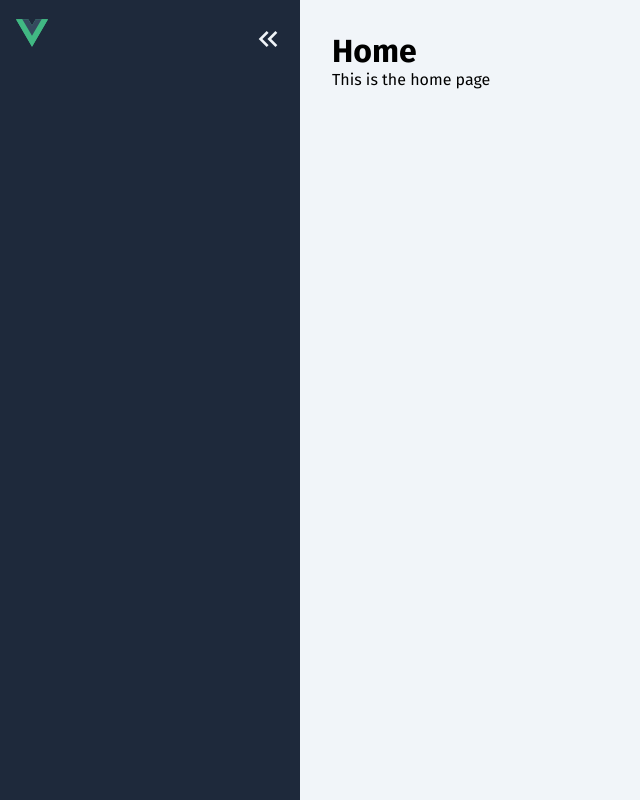
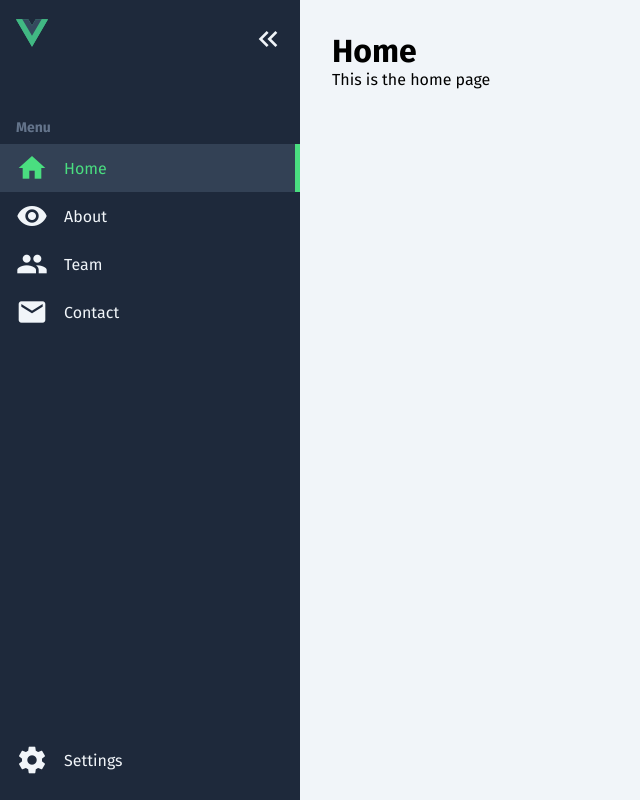
Before and after one commit to leuzaoo/sidebar-vuejs, a Vue app: page / in a window 1280 px wide. Both pictures are taken after a click on the button "keyboard_double_arrow_right". Shown: the whole page, without its empty margins (0-640 px from the left). Built offline with nearby package versions, Linux system fonts and the light colour scheme.

Commit message:
update scss and included localStorage

```diff
--- a/src/components/Sidebar.vue
+++ b/src/components/Sidebar.vue
@@ -9,16 +9,47 @@
         <span class="material-icons">keyboard_double_arrow_right</span>
       </button>
     </div>
+
+    <h3>Menu</h3>
+    <div class="menu">
+      <router-link class="button" to="/">
+        <span class="material-icons">home</span>
+        <span class="text">Home</span>
+      </router-link>
+      <router-link class="button" to="/about">
+        <span class="material-icons">visibility</span>
+        <span class="text">About</span>
+      </router-link>
+      <router-link class="button" to="/team">
+        <span class="material-icons">group</span>
+        <span class="text">Team</span>
+      </router-link>
+      <router-link class="button" to="/contact">
+        <span class="material-icons">email</span>
+        <span class="text">Contact</span>
+      </router-link>
+    </div>
+
+    <div class="flex"></div>
+
+    <div class="menu">
+      <router-link class="button" to="/settings">
+        <span class="material-icons">settings</span>
+        <span class="text">Settings</span>
+      </router-link>
+    </div>
   </aside>
 </template>
 
 <script setup>
 import { ref } from "vue";
 
-const is_expanded = ref(false);
+const is_expanded = ref(localStorage.getItem("is_expanded") === "true");
 
 const ToggleMenu = () => {
   is_expanded.value = !is_expanded.value;
+
+  localStorage.setItem("is_expanded", is_expanded.value);
 };
 </script>
 
@@ -35,6 +66,10 @@
   color: var(--light);
 
   transition: 0.2s ease-out;
+
+  .flex {
+    flex: 1 1 0;
+  }
 
   .logo {
     margin-bottom: 1rem;
@@ -71,6 +106,56 @@
     }
   }
 
+  h3,
+  .button .text {
+    opacity: 0;
+    transition: 0.3s ease-out;
+  }
+
+  h3 {
+    color: var(--grey);
+    font-size: 0.875rem;
+    margin-bottom: 0.5rem;
+    text-transform: uppercase10;
+  }
+
+  .menu {
+    margin: 0 -1rem;
+
+    .button {
+      display: flex;
+      align-items: center;
+      text-decoration: none;
+
+      padding: 0.5rem 1rem;
+      transition: 0.2s ease-out;
+
+      .material-icons {
+        font-size: 2rem;
+        color: var(--light);
+        transition: 0.2s ease-out;
+      }
+
+      .text {
+        color: var(--light);
+        transition: 0.2s ease-out;
+      }
+
+      &:hover,
+      &.router-link-exact-active {
+        background-color: var(--dark-alt);
+        .material-icons,
+        .text {
+          color: var(--primary);
+        }
+      }
+
+      &.router-link-exact-active {
+        border-right: 5px solid var(--primary);
+      }
+    }
+  }
+
   &.is-expanded {
     width: var(--sidebar-width);
 
@@ -82,6 +167,17 @@
       transform: rotate(-180deg);
       transition: 0.7s ease-out;
     }
+
+    h3,
+    .button .text {
+      opacity: 1;
+    }
+
+    .button {
+      .material-icons {
+        margin-right: 1rem;
+      }
+    }
   }
 
   @media (max-width: 768px) {
```
